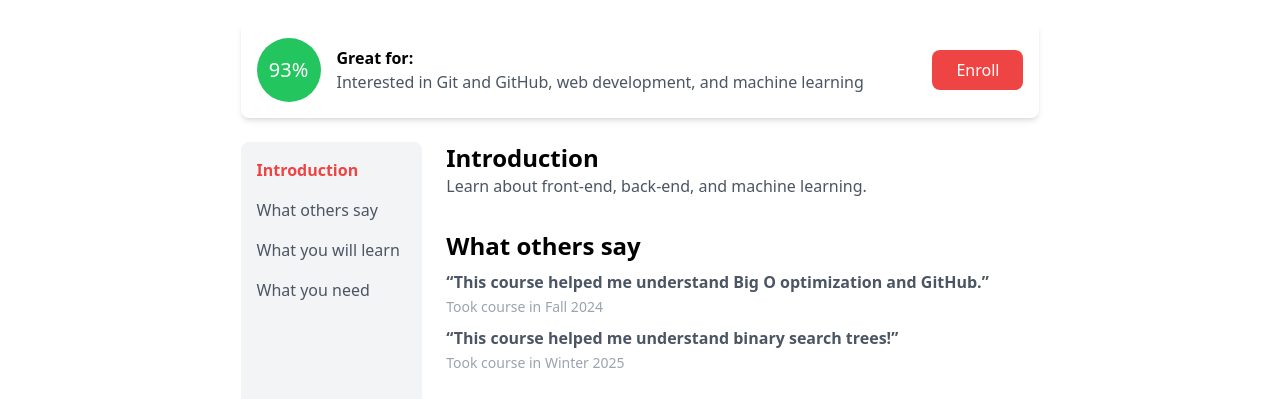
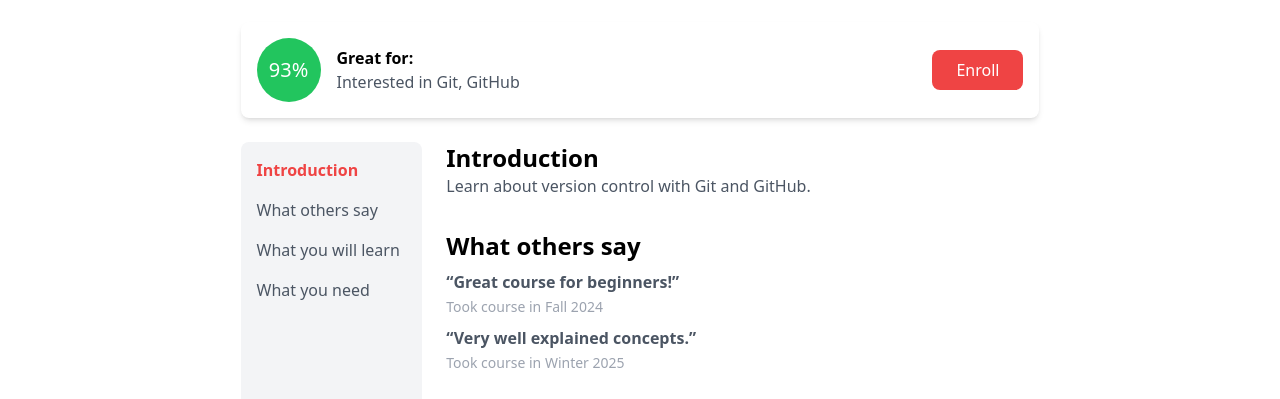
Before and after one commit to 910jmiguel/YUlearn, a Next.js app: page /pages/courses/1 in a window 1280 px wide. Shown: the part 222-621 px from the top of the page. Built offline with nearby package versions, Linux system fonts and the light colour scheme; no server answers.

Commit message:
refactor CoursePage to import course data from external module; streamline component structure

```diff
--- a/app/pages/courses/[id]/page.tsx
+++ b/app/pages/courses/[id]/page.tsx
@@ -2,38 +2,7 @@
 import { useParams } from 'next/navigation';
 import Navbar from '@/app/comp/navbar';
 import Chatbot from '@/app/comp/chatbot';
-
-const courses: Record<
-  string,
-  {
-    title: string;
-    description: string;
-    price: string;
-    duration: string;
-    level: string;
-    languages: string[];
-    compatibility: number;
-    learn: string[];
-    prerequisites: string[];
-    reviews: { text: string; date: string }[];
-  }
-> = {
-  '1': {
-    title: 'Introduction To Git And GitHub',
-    description: 'Learn about front-end, back-end, and machine learning.',
-    price: 'CA$109.99',
-    duration: '2 weeks',
-    level: 'Beginner',
-    languages: ['Git', 'GitHub'],
-    compatibility: 93,
-    learn: ['Git and GitHub', 'Version control', 'Collaboration'],
-    prerequisites: ['Basic computer skills', 'Github account'],
-    reviews: [
-      { text: 'This course helped me understand Big O optimization and GitHub.', date: 'Fall 2024' },
-      { text: 'This course helped me understand binary search trees!', date: 'Winter 2025' }
-    ]
-  }
-};
+import { courses } from '@/app/data/courses';
 
 export default function CoursePage() {
   const params = useParams();
@@ -47,13 +16,9 @@ export default function CoursePage() {
 
   return (
     <div className="flex flex-col min-h-screen">
-      {/* Navbar */}
       <Navbar />
 
-      {/* Main Content */}
       <main className="flex-grow max-w-5xl mx-auto px-6 py-20 space-y-6">
-
-
         {/* Hero Section */}
         <div className="bg-gray-900 text-white p-6 rounded-xl flex flex-col md:flex-row md:justify-between items-center">
           <div>
@@ -66,7 +31,6 @@ export default function CoursePage() {
           </div>
         </div>
 
-
         {/* Compatibility & Enrollment */}
         <div className="bg-white shadow-md p-4 rounded-lg flex items-center">
           <div className="w-16 h-16 bg-green-500 text-white flex items-center justify-center rounded-full text-xl">
@@ -74,7 +38,7 @@ export default function CoursePage() {
           </div>
           <div className="ml-4">
             <p className="font-bold">Great for:</p>
-            <p className="text-gray-600">Interested in Git and GitHub, web development, and machine learning</p>
+            <p className="text-gray-600">Interested in {course.languages.join(', ')}</p>
           </div>
           <button className="ml-auto bg-red-500 text-white px-6 py-2 rounded-lg">Enroll</button>
         </div>
@@ -93,13 +57,11 @@ export default function CoursePage() {
 
           {/* Main Content */}
           <div className="col-span-3 space-y-8">
-            {/* Introduction */}
             <section id="introduction">
               <h2 className="text-2xl font-bold">Introduction</h2>
               <p className="text-gray-600">{course.description}</p>
             </section>
 
-            {/* Reviews */}
             <section id="reviews">
               <h2 className="text-2xl font-bold">What others say</h2>
               {course.reviews.map((review, index) => (
@@ -110,7 +72,6 @@ export default function CoursePage() {
               ))}
             </section>
 
-            {/* What You Will Learn */}
             <section id="learn">
               <h2 className="text-2xl font-bold">What you will learn</h2>
               <div className="flex flex-wrap gap-2">
@@ -122,7 +83,6 @@ export default function CoursePage() {
               </div>
             </section>
 
-            {/* What You Need */}
             <section id="prerequisites">
               <h2 className="text-2xl font-bold">What you need</h2>
               <ul className="space-y-2">
@@ -137,11 +97,8 @@ export default function CoursePage() {
         <Chatbot />
       </main>
 
-      {/* Footer */}
       <footer className="p-4 w-full text-end bg-gray-50 border-t">
-        <p className="text-sm text-gray-600">
-          © {new Date().getFullYear()} YuLearn. All rights reserved.
-        </p>
+        <p className="text-sm text-gray-600">© {new Date().getFullYear()} YuLearn. All rights reserved.</p>
       </footer>
     </div>
   );
```
